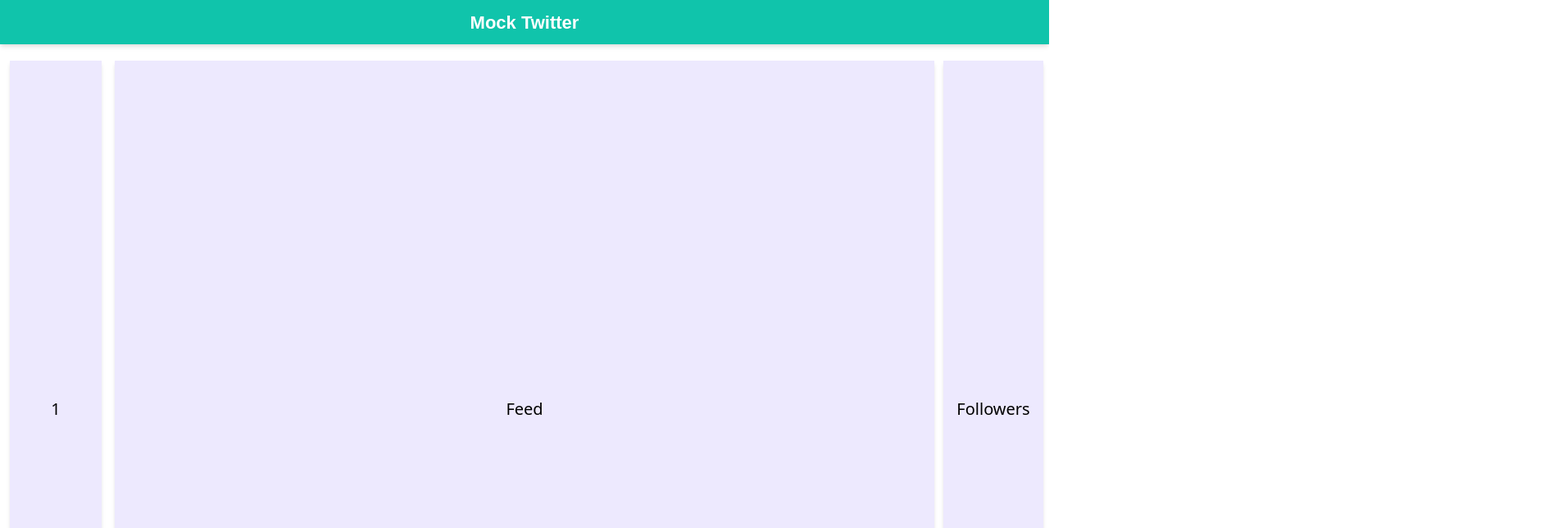
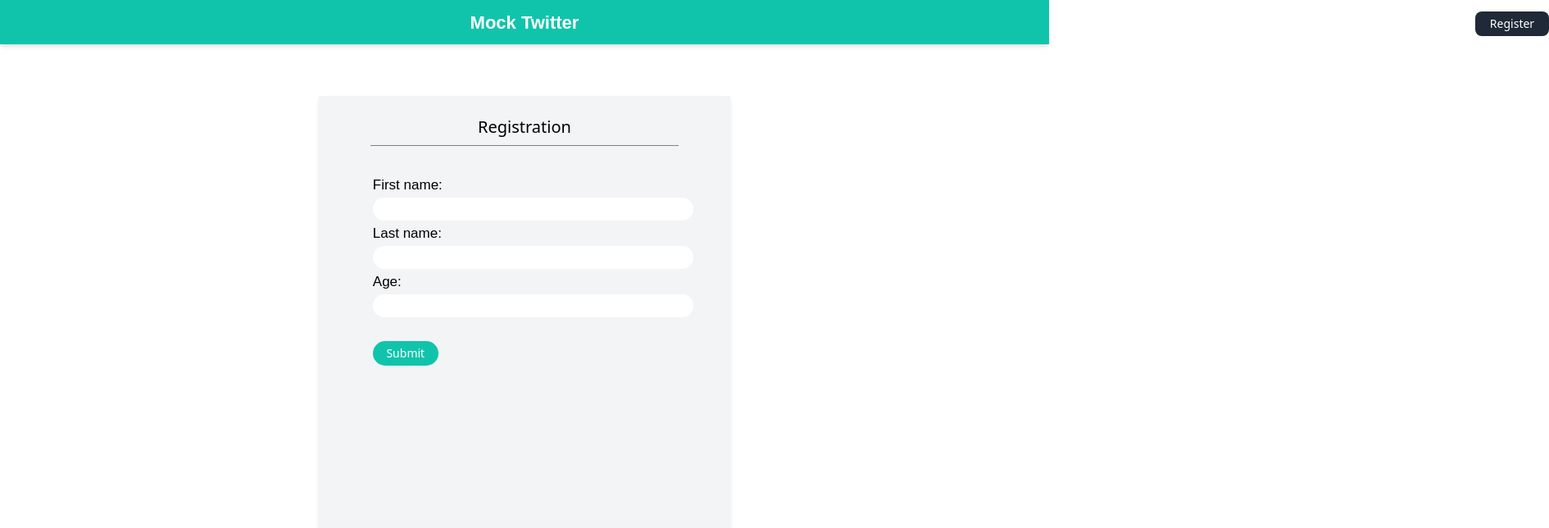
Before and after one commit to feysalaf/Django-App, an Angular app in the folder UI/: page /registration in a window 1280 px wide. Shown: the top 644 px of the page at 82% size, 1890 px wide, since content can reach past the window. Built offline with nearby package versions, Linux system fonts and the light colour scheme.

Commit message:
UI finalized

```diff
--- a/UI/src/app/app-routing.module.ts
+++ b/UI/src/app/app-routing.module.ts
@@ -1,10 +1,13 @@
 import { NgModule } from '@angular/core';
 import { Routes, RouterModule } from '@angular/router';
 import { RegistrationComponent } from './registration/registration.component';
+import { HomeComponent } from './home/home.component';
 
 
 const routes: Routes = [
   {path:'registration',component: RegistrationComponent},
+  {path:'home',component:HomeComponent},
+  {path: '', redirectTo: 'home',pathMatch: 'full'}
 ];
 
 @NgModule({
--- a/UI/src/app/app.component.html
+++ b/UI/src/app/app.component.html
@@ -1,27 +1,13 @@
 
 <div class="headingfont topbar backgroundcol flex  inset-0 items-center justify-center shadow-md text-left p-0">
-  <div  class="header_0_0">
 
-
-
-  </div>
 <div class="header_0_1">
-Mock Twitter
-</div>
+  <a  [routerLink]="['home']">Mock Twitter</a>
 </div>
 
-<div class="grid-wrapper ml-3 mr-3 mt-5  justify-items-center">
-    <div class=" onediv shadow-md box-border min-h-full min-w-full self-center p-4 inset-0 flex items-center justify-center text-xl text-black bg-purple-100 content-center ">
-        1
-    </div>
-    <div class="twodiv shadow-md box-border min-h-full self-center p-4 inset-0 flex items-center justify-center text-xl text-black bg-purple-100 content-center" style="width:1000px;">
-        Feed
-    </div>
-    <div class="threediv box-border min-h-full min-w-full shadow-md  self-center p-4 inset-0 flex items-center justify-center text-xl text-black bg-purple-100 content-center ">
-        Followers
-    </div>
-
+</div>
+<div class="header_0_2">
+  <button class="bg-gray-800 rounded-lg text-sm" [routerLink]="['registration']">Register</button >
 </div>
 
-
 <router-outlet></router-outlet>
--- a/UI/src/app/app.component.scss
+++ b/UI/src/app/app.component.scss
@@ -16,10 +16,14 @@
   font-size:22px;
   font-weight: 550;
 }
-.grid-wrapper{
-  display: grid;
-  grid-gap: 1em;
-  grid-template-columns: repeat(3,1fr);
-  grid-template-rows:1fr;
-  height:850px;
+button{
+  width:90px;
+  font-size: 18px;
+  height:30px;
+  margin-left: 199px;
+  color:White;
+  position: absolute;
+  margin-left: 1800px;
+  margin-top:-40px;
+  z-index: 3;
 }
--- a/UI/src/app/app.module.ts
+++ b/UI/src/app/app.module.ts
@@ -6,13 +6,15 @@
 import { RegistrationComponent } from './registration/registration.component';
 import { FeedComponent } from './feed/feed.component';
 import { FollowingComponent } from './following/following.component';
+import { HomeComponent } from './home/home.component';
 
 @NgModule({
   declarations: [
     AppComponent,
     RegistrationComponent,
     FeedComponent,
-    FollowingComponent
+    FollowingComponent,
+    HomeComponent
   ],
   imports: [
     BrowserModule,
--- /dev/null
+++ b/UI/src/app/home/home.component.html
@@ -0,0 +1,12 @@
+
+<div class="grid-wrapper ml-3 mr-3 mt-5  justify-items-center">
+    <div class=" onediv shadow-md box-border min-h-full min-w-full self-center p-4 inset-0 flex items-center justify-center text-xl text-black bg-purple-100 content-center ">
+        1
+    </div>
+    <div class="twodiv shadow-md box-border min-h-full self-center p-4 inset-0 flex items-center justify-center text-xl text-black bg-purple-100 content-center" style="width:1000px;">
+        Feed
+    </div>
+    <div class="threediv box-border min-h-full min-w-full shadow-md  self-center p-4 inset-0 flex items-center justify-center text-xl text-black bg-purple-100 content-center ">
+        Followers
+    </div>
+</div>
--- /dev/null
+++ b/UI/src/app/home/home.component.scss
@@ -0,0 +1,12 @@
+@import "tailwindcss/base";
+@import "tailwindcss/components";
+@import "tailwindcss/utilities";
+
+
+.grid-wrapper{
+  display: grid;
+  grid-gap: 1em;
+  grid-template-columns: repeat(3,1fr);
+  grid-template-rows:1fr;
+  height:850px;
+}
--- /dev/null
+++ b/UI/src/app/home/home.component.ts
@@ -0,0 +1,15 @@
+import { Component, OnInit } from '@angular/core';
+
+@Component({
+  selector: 'app-home',
+  templateUrl: './home.component.html',
+  styleUrls: ['./home.component.scss']
+})
+export class HomeComponent implements OnInit {
+
+  constructor() { }
+
+  ngOnInit(): void {
+  }
+
+}
```
Also changed, not shown: 1 other file (tests, documents, lock files or other folders).
